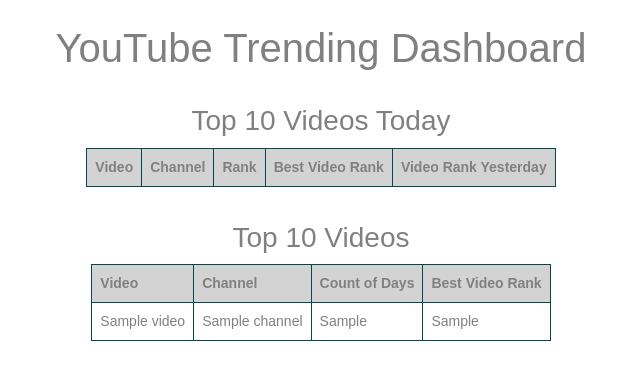
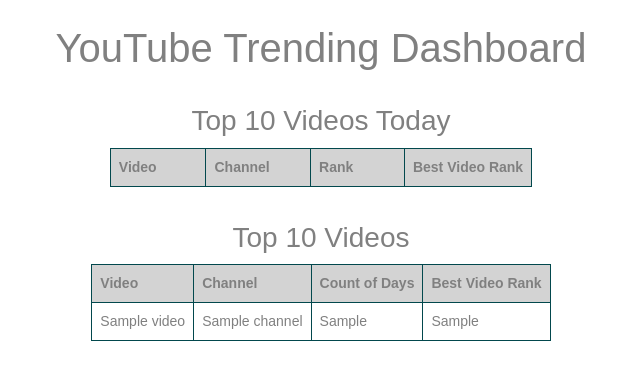
Before and after one commit to applewjr/heroku_apps, a Flask app: template templates/youtube_trending.html in a window 1280 px wide. Shown: the part 69-446 px from the top of the page, without its empty margins (319-959 px from the left). Run offline with Flask 2, Linux system fonts and the light colour scheme; the template is opened without the code that fills it: most values are stand-ins (such as "Sample title", 1, 10 or a date in 2020); lists and menus that the app fills with data are empty; parts of the project's set-up code (start-up, migrations or seed data) failed here and were passed over.

Commit message:
Update youtube_trending.html

```diff
--- a/templates/youtube_trending.html
+++ b/templates/youtube_trending.html
@@ -51,7 +51,7 @@
                     <th>Channel</th>
                     <th>Rank</th>
                     <th>Best Video Rank</th>
-                    <th>Video Rank Yesterday</th>
+                    <!-- <th>Video Rank Yesterday</th> -->
                 </tr>
             </thead>
             <tbody>
@@ -61,7 +61,7 @@
                     <td>{{ row['Channel'] }}</td>
                     <td>{{ row['Rank'] }}</td>
                     <td>{{ row['Best Video Rank'] }}</td>
-                    <td>{{ row['Video Rank Yesterday'] }}</td>
+                    <!-- <td>{{ row['Video Rank Yesterday'] }}</td> -->
                 </tr>
                 {% endfor %}
             </tbody>
```
